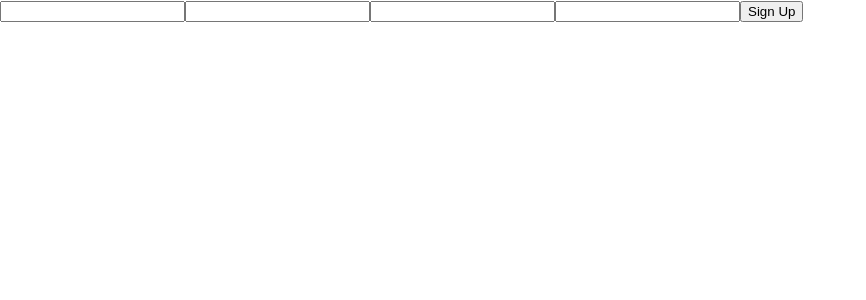
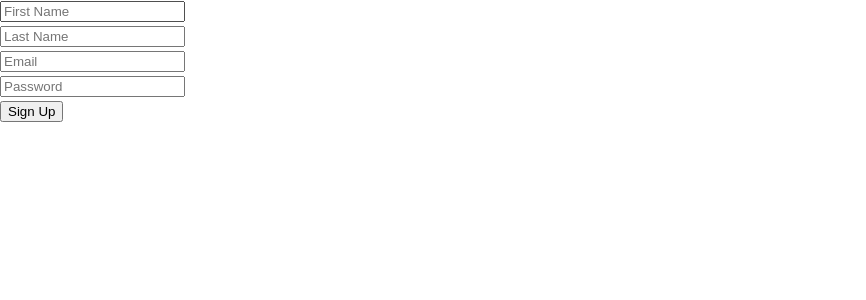
Before and after one commit to Shepeha-Andriy/MyProject-fe, a React (Create React App) app: page /signup in a window 1280 px wide. Shown: the top 300 px of the page, without its empty margins (0-866 px from the left). Built offline with nearby package versions, Linux system fonts and the light colour scheme; no server answers.

Commit message:
react hook form

```diff
--- a/package.json
+++ b/package.json
@@ -14,6 +14,7 @@
     "jwt-decode": "^3.1.2",
     "react": "^18.2.0",
     "react-dom": "^18.2.0",
+    "react-hook-form": "^7.44.3",
     "react-i18next": "^13.0.0",
     "react-router-dom": "^6.13.0",
     "react-scripts": "5.0.1",
--- a/src/pages/Auth/Signin.js
+++ b/src/pages/Auth/Signin.js
@@ -1,9 +1,84 @@
 import React from 'react'
+import jwt_decode from 'jwt-decode'
+import { GoogleLogin } from '@react-oauth/google';
+import { useTranslation } from 'react-i18next';
+import { useForm } from 'react-hook-form'
 
 export default function Signin() {
+  const { register, formState: { errors, isValid }, handleSubmit, reset } = useForm({
+    mode: 'onBlur'
+  })
+  const { t, i18n } = useTranslation();
+
+  const testdispatch = (t) => {
+    return t
+  }
+
+  const googleSuccess = (credential) => {
+    console.log(credential)
+    console.log(jwt_decode(credential.credential))
+    const decodedCredential = jwt_decode(credential.credential)
+
+    testdispatch({
+      username: decodedCredential.name,
+      email: decodedCredential.email,
+      googleId: decodedCredential.sub,
+      token: credential.credential
+    })
+  }
+
+  const handleSubmit2 = (data) => {
+    try {
+      const { email, password} = data
+      testdispatch({ email, password })
+      reset()
+    } catch (error) {
+      console.log(error)
+    }
+  }
+
   return (
     <div>
-      Signin
+      <form onSubmit={e => e.preventDefault()} className="">
+
+        <label className="">
+          {/* Email: */}
+          <input placeholder="Email" type='email' {...register('email', {
+            required: 'email is required',
+            // minLength: {value: 5, message: 'min length is 5'}
+          })}
+            className=""
+          ></input>
+          <div style={{marginTop: '3px'}}>
+            {errors?.email && <p>{ errors?.email?.message }</p>}
+          </div>
+        </label>
+
+        <label className="">
+          {/* Password: */}
+          <input placeholder="Password" type='password' {...register('password', {
+            required: 'password is required',
+            minLength: {value: 4, message: 'min length is 4'}
+          })}
+            className=""
+          ></input>
+          <div style={{marginTop: '3px'}}>
+            {errors?.password && <p>{ errors?.password?.message }</p>}
+          </div>
+        </label>
+
+        <button type='submit' onClick={handleSubmit(handleSubmit2)}>{ t('sign_in') }</button>
+      </form>
+
+      <GoogleLogin
+        onSuccess={googleSuccess}
+        onError={() => {
+          console.log('Login Failed');
+        }}
+        // theme='filled_black'
+      >
+      </GoogleLogin>
+
     </div>
   )
 }
--- a/src/pages/Auth/Signup.js
+++ b/src/pages/Auth/Signup.js
@@ -2,8 +2,12 @@ import React from 'react'
 import jwt_decode from 'jwt-decode'
 import { GoogleLogin } from '@react-oauth/google';
 import { useTranslation } from 'react-i18next';
+import { useForm } from 'react-hook-form'
 
 export default function Signup() {
+  const { register, formState: { errors, isValid }, handleSubmit, reset } = useForm({
+    mode: 'onBlur'
+  })
   const { t, i18n } = useTranslation();
 
   const testdispatch = (t) => {
@@ -23,25 +27,83 @@ export default function Signup() {
     })
   }
 
+  const handleSubmit2 = (data) => {
+    try {
+      const {firstname, lastname, email, password} = data
+      testdispatch({firstname, lastname, email, password})
+      reset()
+    } catch (error) {
+      console.log(error)
+    }
+  }
+
   return (
     <div>
-      <form>
-        <input type='text'></input>
-        <input type='text'></input>
-        <input type='email'></input>
-        <input type='password'></input>
+      <form onSubmit={e => e.preventDefault()} className="">
+        <label className="">
+          {/* First Name: */}
+          <input placeholder="First Name" {...register('firstname', {
+            required: 'first name is required',
+            minLength: {value: 1, message: 'min length is 1'}
+          })}
+            className=""
+          ></input>
+          <div style={{marginTop: '3px'}}>
+            {errors?.firstname && <p>{ errors?.firstname?.message }</p>}
+          </div>
+        </label>
 
-        <button type='submit'>{ t('sign_up') }</button>
+        <label className="">
+          {/* Last Name: */}
+          <input placeholder="Last Name" {...register('lastname', {
+            required: 'last name is required',
+            minLength: {value: 1, message: 'min length is 1'}
+          })}
+            className=""
+          ></input>
+          <div style={{marginTop: '3px'}}>
+            {errors?.lastname && <p>{ errors?.lastname?.message }</p>}
+          </div>
+        </label>
+
+        <label className="">
+          {/* Email: */}
+          <input placeholder="Email" type='email' {...register('email', {
+            required: 'email is required',
+            // minLength: {value: 5, message: 'min length is 5'}
+          })}
+            className=""
+          ></input>
+          <div style={{marginTop: '3px'}}>
+            {errors?.email && <p>{ errors?.email?.message }</p>}
+          </div>
+        </label>
+
+        <label className="">
+          {/* Password: */}
+          <input placeholder="Password" type='password' {...register('password', {
+            required: 'password is required',
+            minLength: {value: 4, message: 'min length is 4'}
+          })}
+            className=""
+          ></input>
+          <div style={{marginTop: '3px'}}>
+            {errors?.password && <p>{ errors?.password?.message }</p>}
+          </div>
+        </label>
+
+        {/* <button type='submit' disabled={!isValid}>{ t('sign_up') }</button> */}
+        <button type='submit' onClick={handleSubmit(handleSubmit2)}>{ t('sign_up') }</button>
       </form>
 
-      <GoogleLogin
+      {/* <GoogleLogin
         onSuccess={googleSuccess}
         onError={() => {
           console.log('Login Failed');
         }}
         // theme='filled_black'
       >
-      </GoogleLogin>
+      </GoogleLogin> */}
 
     </div>
   )
```
Also changed, not shown: 1 other file (tests, documents, lock files or other folders).
